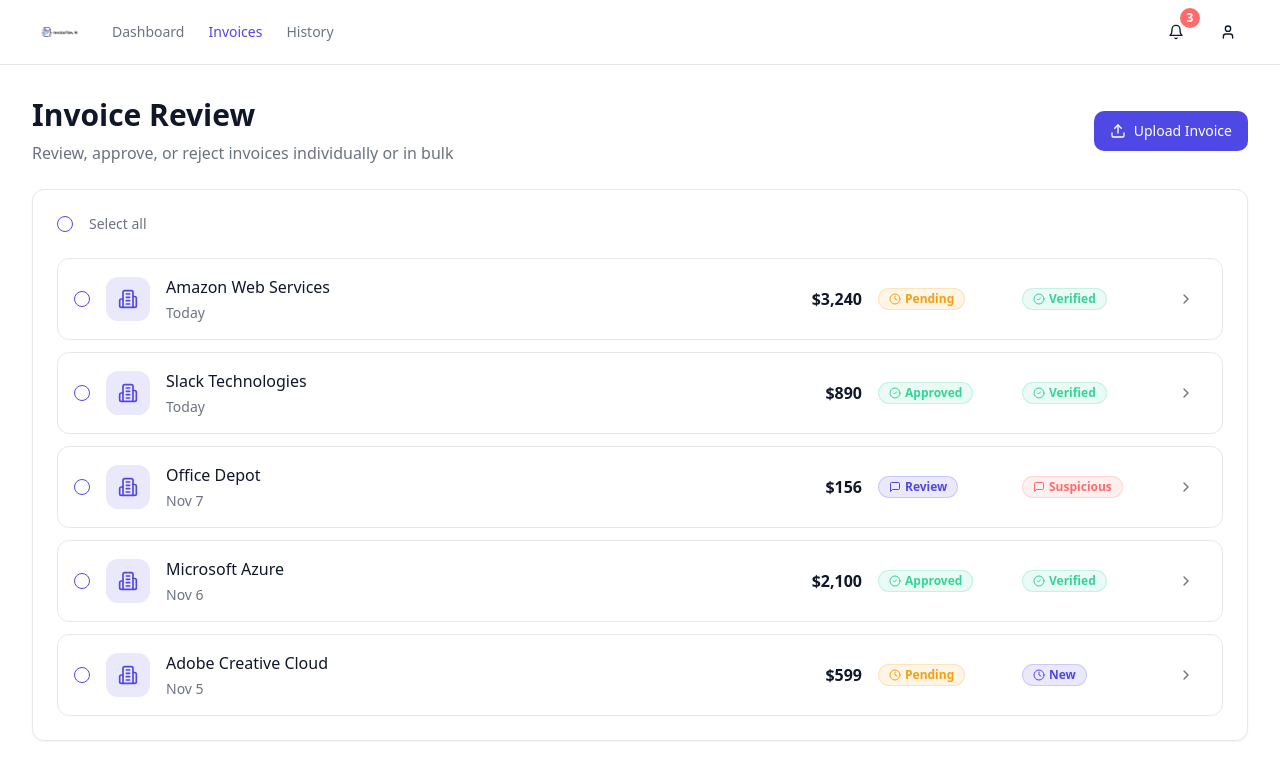
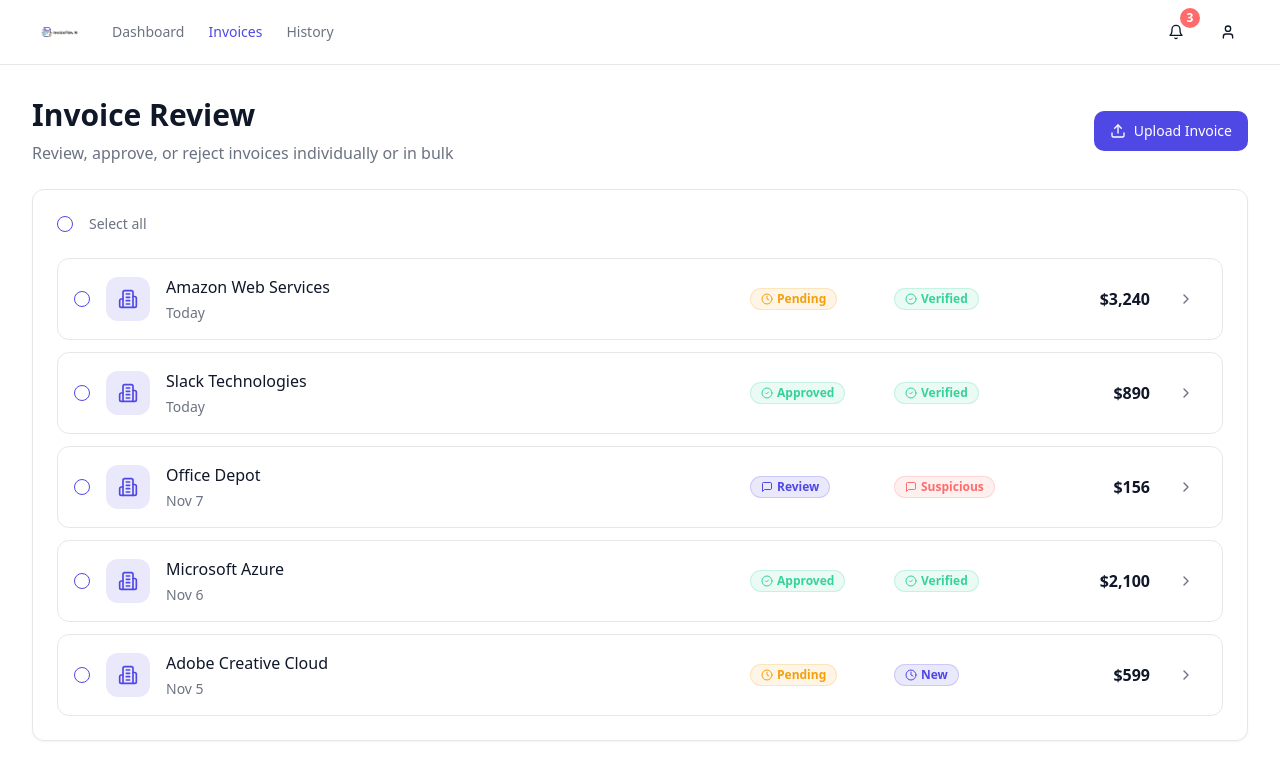
Before and after one commit to piyushpalod/flow-invoice-bot, a React (Vite) app: page /invoices in a window 1280 px wide. Shown: the top 780 px of the page. Built offline with nearby package versions, Linux system fonts and the light colour scheme; the HTML template or start-up script is replaced by a standard one.

Commit message:
Rearrange invoice columns
Reorder columns in the invoice list to place verification status in the center and amount as the last column.

```diff
--- a/src/components/InvoiceList.tsx
+++ b/src/components/InvoiceList.tsx
@@ -108,11 +108,6 @@ const InvoiceList = () => {
                 <p className="text-sm text-muted-foreground mt-1">{invoice.date}</p>
               </div>
 
-              {/* Amount */}
-              <div className="w-28 text-right">
-                <div className="font-semibold text-foreground">{invoice.amount}</div>
-              </div>
-
               {/* Status */}
               <div className="w-32">
                 <Badge
@@ -135,6 +130,11 @@ const InvoiceList = () => {
                 </Badge>
               </div>
 
+              {/* Amount */}
+              <div className="w-28 text-right">
+                <div className="font-semibold text-foreground">{invoice.amount}</div>
+              </div>
+
               {/* Arrow Icon */}
               <ChevronRight className="w-5 h-5 text-muted-foreground group-hover:text-primary group-hover:translate-x-1 transition-all" />
             </div>
--- a/src/pages/Invoices.tsx
+++ b/src/pages/Invoices.tsx
@@ -248,11 +248,6 @@ const Invoices = () => {
                     <p className="text-sm text-muted-foreground mt-1">{invoice.date}</p>
                   </div>
 
-                  {/* Amount */}
-                  <div className="w-28 text-right">
-                    <div className="font-semibold text-foreground">{invoice.amount}</div>
-                  </div>
-
                   {/* Status */}
                   <div className="w-32">
                     <Badge
@@ -275,6 +270,11 @@ const Invoices = () => {
                     </Badge>
                   </div>
 
+                  {/* Amount */}
+                  <div className="w-28 text-right">
+                    <div className="font-semibold text-foreground">{invoice.amount}</div>
+                  </div>
+
                   <Button
                     variant="ghost"
                     size="icon"
```
